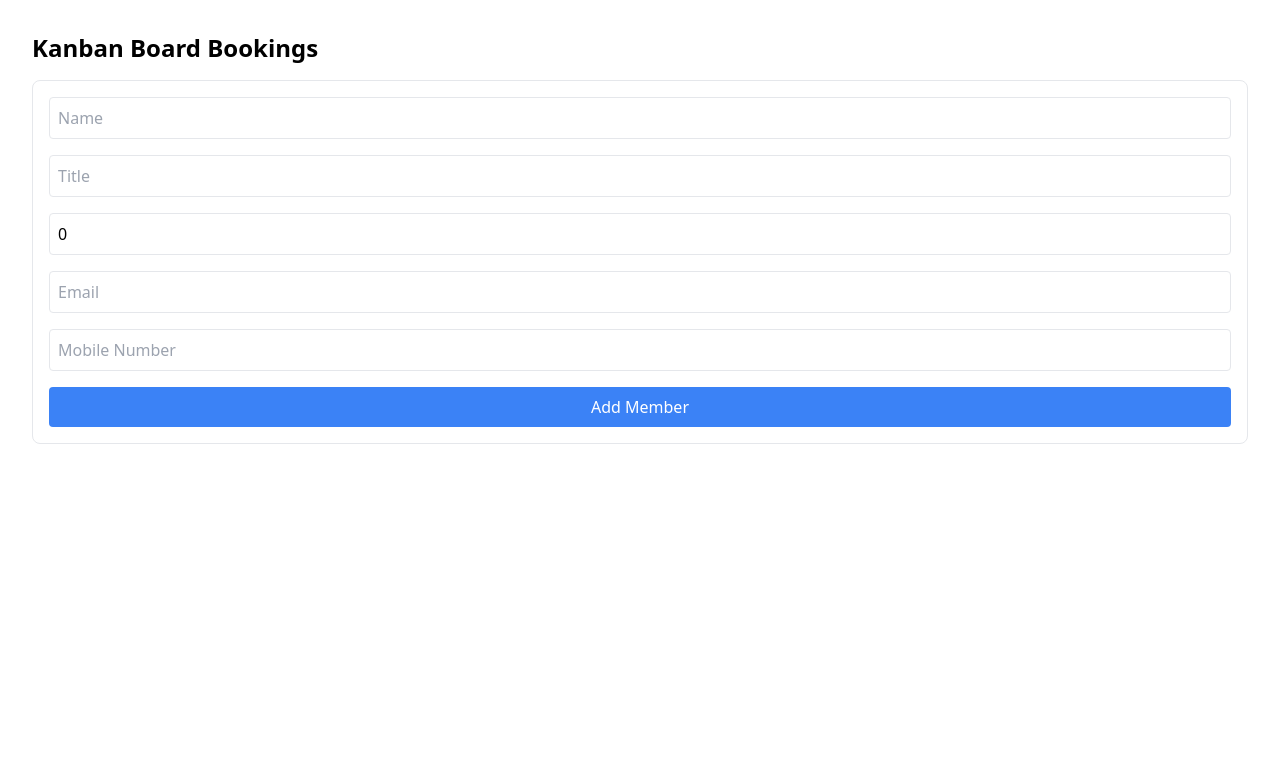
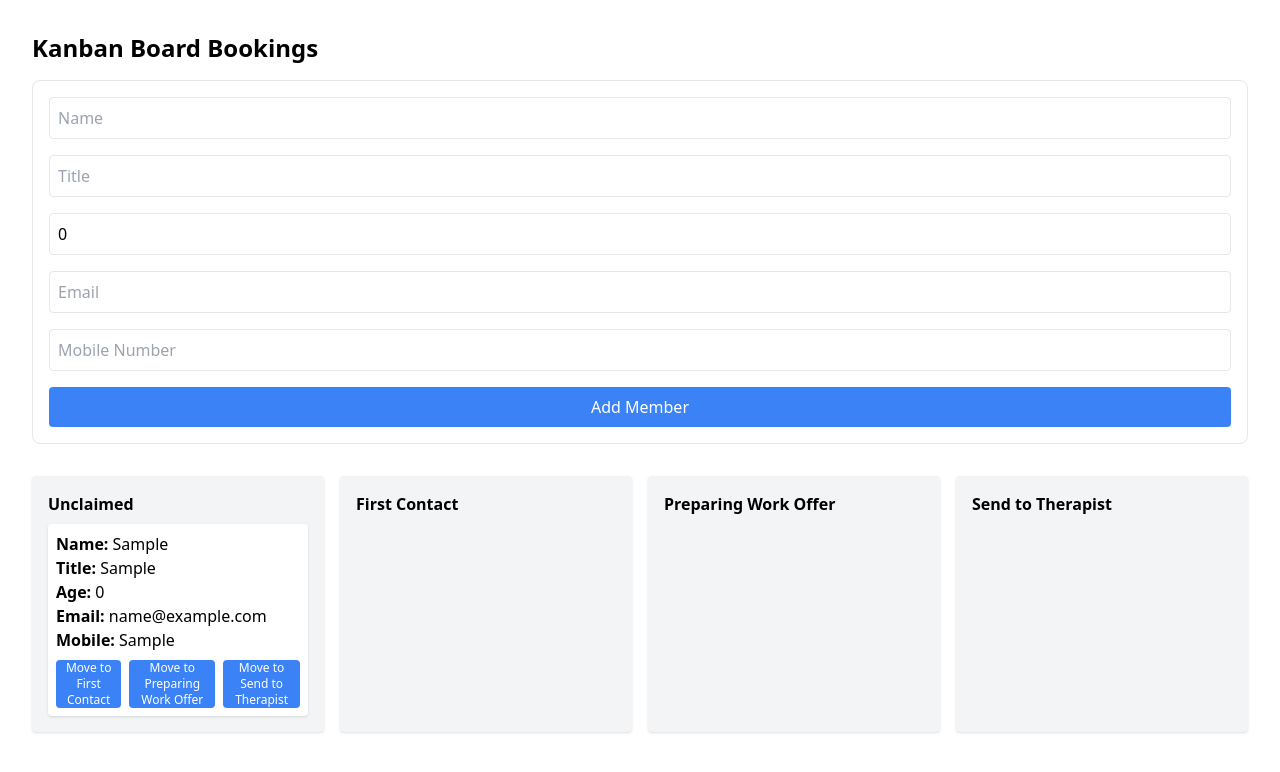
Before and after one commit to kimo12345678/kanban-board, a React (Vite) app in the folder kanban-board/: page / in a window 1280 px wide. Both pictures are taken after typing "Sample", "Sample", "name@example.com", "Sample" into the empty fields and a click on the button "Add Member". Shown: the top 772 px of the page. Built offline with nearby package versions, Linux system fonts and the light colour scheme.

Commit message:
feat : added kananBoard

```diff
--- a/kanban-board/src/App.tsx
+++ b/kanban-board/src/App.tsx
@@ -1,6 +1,7 @@
 // src/App.tsx
 import React, { useState } from 'react';
 import MemberForm from './components/MemberForm';
+import KanbanBoard from './components/KanbanBoard';
 
 interface Member {
   name: string;
@@ -8,23 +9,29 @@ interface Member {
   age: number;
   email: string;
   mobileNumber: string;
+  status: 'Unclaimed' | 'First Contact' | 'Preparing Work Offer' | 'Send to Therapist';
 }
 
 const App: React.FC = () => {
   const [members, setMembers] = useState<Member[]>([]);
 
-  const handleAddMember = (member: Member) => {
-    setMembers([...members, member]);
+  const handleAddMember = (member: Omit<Member, 'status'>) => {
+    setMembers([...members, { ...member, status: 'Unclaimed' }]);
+  };
+
+  const handleUpdateMemberStatus = (memberToUpdate: Member, newStatus: Member['status']) => {
+    setMembers((prevMembers) =>
+      prevMembers.map((member) =>
+        member.email === memberToUpdate.email ? { ...member, status: newStatus } : member
+      )
+    );
   };
 
   return (
     <div className="p-8">
       <h1 className="text-2xl font-bold mb-4">Kanban Board Bookings</h1>
       <MemberForm onAddMember={handleAddMember} />
-      {/* Placeholder for Kanban board which will be added next */}
-      <div className="mt-8">
-        {/* Kanban columns will be implemented here */}
-      </div>
+      <KanbanBoard members={members} onUpdateMemberStatus={handleUpdateMemberStatus} />
     </div>
   );
 };
--- /dev/null
+++ b/kanban-board/src/components/KanbanBoard.tsx
@@ -0,0 +1,63 @@
+// src/components/KanbanBoard.tsx
+import React from 'react';
+
+interface Member {
+  name: string;
+  title: string;
+  age: number;
+  email: string;
+  mobileNumber: string;
+  status: 'Unclaimed' | 'First Contact' | 'Preparing Work Offer' | 'Send to Therapist';
+}
+
+interface KanbanBoardProps {
+  members: Member[];
+  onUpdateMemberStatus: (member: Member, newStatus: Member['status']) => void;
+}
+
+const KanbanBoard: React.FC<KanbanBoardProps> = ({ members, onUpdateMemberStatus }) => {
+  const columns = ['Unclaimed', 'First Contact', 'Preparing Work Offer', 'Send to Therapist'];
+
+  const handleMoveMember = (member: Member, newStatus: Member['status']) => {
+    onUpdateMemberStatus(member, newStatus);
+  };
+
+  return (
+    <div className="grid grid-cols-4 gap-4 mt-8">
+      {columns.map((column) => (
+        <div key={column} className="p-4 bg-gray-100 rounded shadow">
+          <h2 className="font-bold mb-2">{column}</h2>
+          <div className="flex flex-col gap-2">
+            {members
+              .filter((member) => member.status === column)
+              .map((member) => (
+                <div key={member.email} className="p-2 bg-white rounded shadow">
+                  <p><strong>Name:</strong> {member.name}</p>
+                  <p><strong>Title:</strong> {member.title}</p>
+                  <p><strong>Age:</strong> {member.age}</p>
+                  <p><strong>Email:</strong> {member.email}</p>
+                  <p><strong>Mobile:</strong> {member.mobileNumber}</p>
+                  <div className="flex gap-2 mt-2">
+                    {columns.map(
+                      (status) =>
+                        status !== column && (
+                          <button
+                            key={status}
+                            className="text-xs bg-blue-500 text-white rounded px-2"
+                            onClick={() => handleMoveMember(member, status as Member['status'])}
+                          >
+                            Move to {status}
+                          </button>
+                        )
+                    )}
+                  </div>
+                </div>
+              ))}
+          </div>
+        </div>
+      ))}
+    </div>
+  );
+};
+
+export default KanbanBoard;
```
